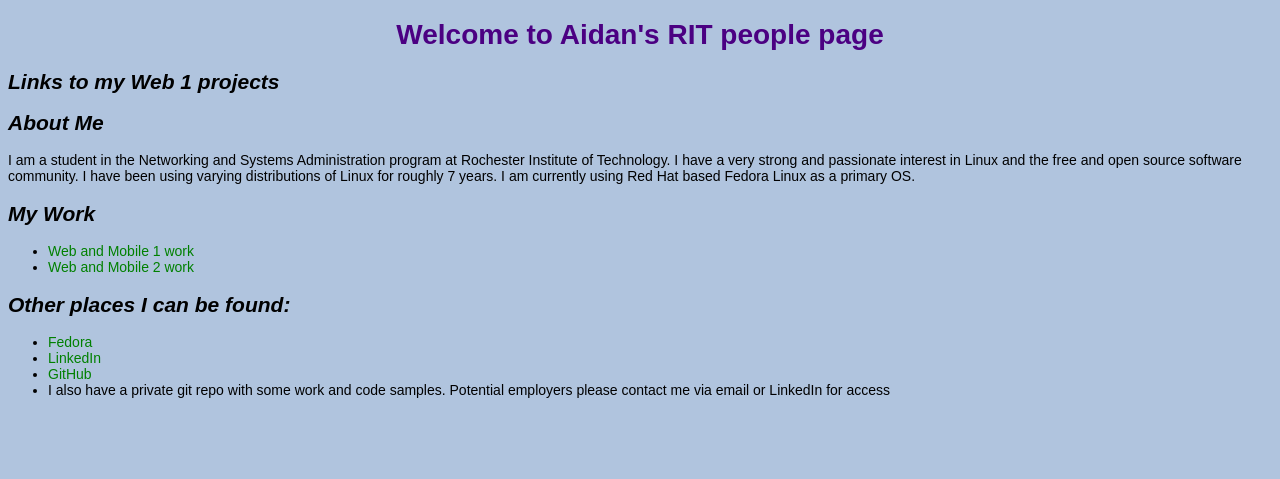
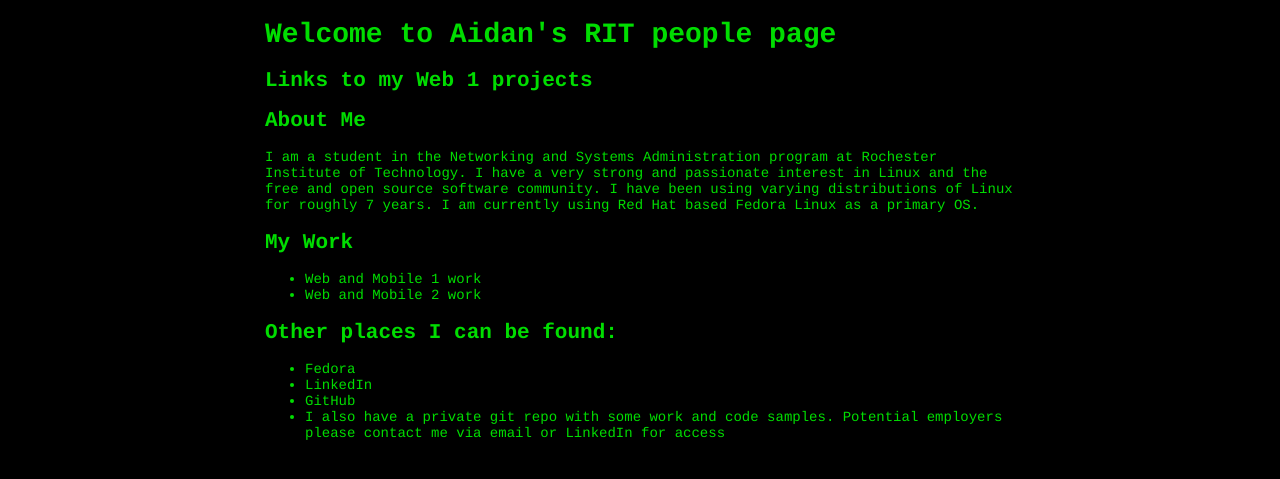
Before and after one commit to Nolski/axk4545.github.io, a PHP site: page / in a window 1280 px wide. Shown: the top 479 px of the page. Run offline with PHP 8.4, Linux system fonts and the light colour scheme.

Commit message:
Update with correct files

```diff
--- a/style.css
+++ b/style.css
@@ -1,23 +1,22 @@
-header{font-size: 10pt;}
-h1{text-align: center;
-        font-size: 2em;
-        font-weight: bold;
-        color: #4b0082;}
-h2{font-style: italic;
-        font-weight: bold;}
+header{text-align: center;}
+em{font-weight: normal;}
 a{text-decoration: none;}
-#banner{height: 100px;
-        width: 100%;}
-body{background-color: lightsteelblue;
-    font-family: "Arial", Arial, Sans-serif;
-    color: #000000;
+#resume-all{border: 5px solid gray;
+            padding: 10px;}
+nav{font-size: 24px;
+    font-weight: bold;
+    text-align: center;}
+#kahrs{text-align: center;}
+body{background-color: black;
+    font-family: courier, monospace;
+    color: #00DD00;
+    width:750px;
+    margin-left:auto;
+    margin-right:auto;
+    /*margin-top:100px;*/
     font-size:14px;}
-#photo{border: 5px solid gray; padding: 10px;float: right;}
-#tux{font-style: italic;}
-a:link{color: #008000;}
-a:visited{color: #008080;}
-a:hover{color: #0000ff;}
-a:active{color: #ff4500}
-#footer{text-align: center;
-        font-size: 10pt;
-}
+#pdf{font-weight: bold; font-size: 16px; padding-bottom: 50px;}
+footer{text-align: center;}
+a:link{color: #00DD00;}
+a:visited{color: #CC9900;}
+a:hover{color: #FFFFFF;}
```
Also changed, not shown: kahrs.jpg (added).
